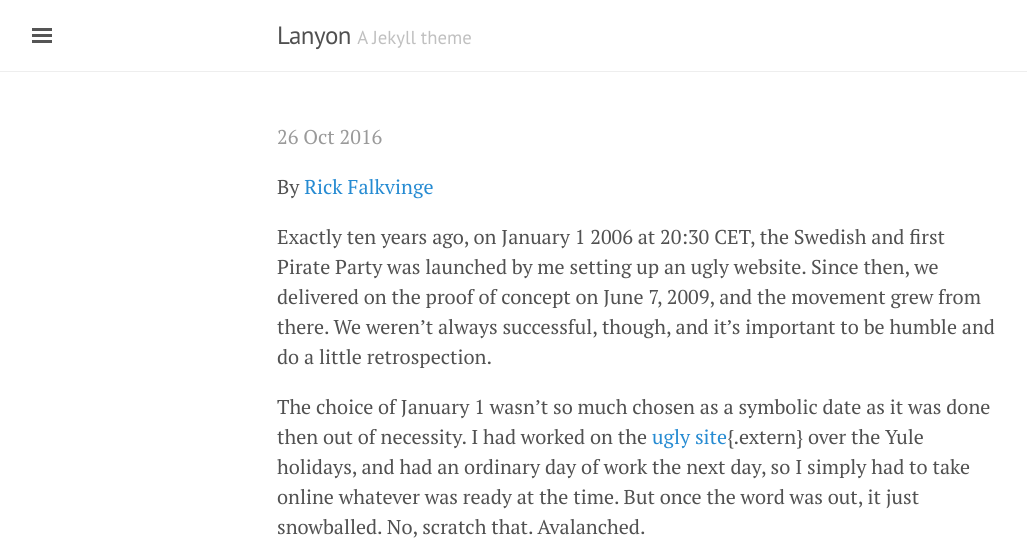
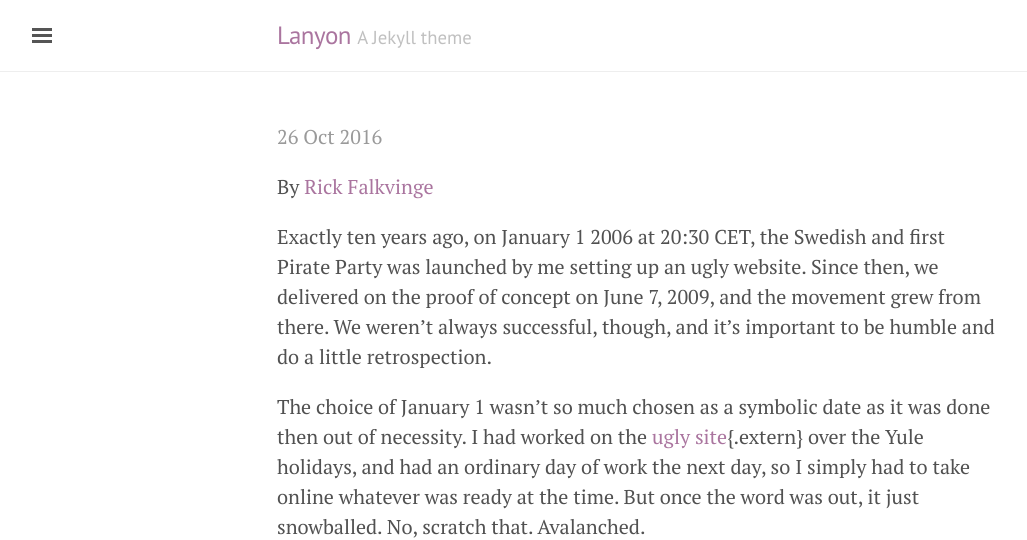
Before and after one commit to piratepartyca/piratepartyca.github.io, a Jekyll site: the page built from index.html, in a window 1280 px wide. Shown: the top 540 px of the page, without its empty margins (3-1030 px from the left). Built offline with Jekyll 4.4.1, drawn with Linux system fonts in a browser that asks for light colours; Markdown is read by kramdown in place of the engine named in the settings; the list of posts is cut into pages by our own code.

Commit message:
Update design, remove copyright.

```diff
--- a/_includes/sidebar.html
+++ b/_includes/sidebar.html
@@ -25,14 +25,11 @@
       {% endif %}
     {% endfor %}
 
-    <a class="sidebar-nav-item" href="{{ site.github.repo }}/archive/v{{ site.version }}.zip">Download</a>
-    <a class="sidebar-nav-item" href="{{ site.github.repo }}">GitHub project</a>
-    <span class="sidebar-nav-item">Currently v{{ site.version }}</span>
   </nav>
 
   <div class="sidebar-item">
     <p>
-      &copy; {{ site.time | date: '%Y' }}. All rights reserved.
+      Kopimi {{ site.time | date: '%Y' }}. No rights reserved.
     </p>
   </div>
 </div>
--- a/_layouts/default.html
+++ b/_layouts/default.html
@@ -3,7 +3,7 @@
 
   {% include head.html %}
 
-  <body>
+  <body class="theme-base-0e">
 
     {% include sidebar.html %}
 
```
